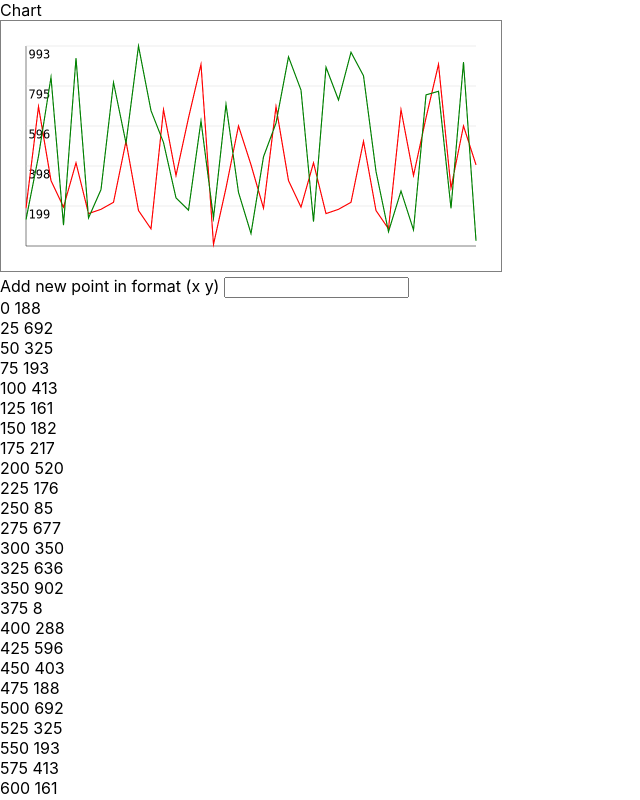
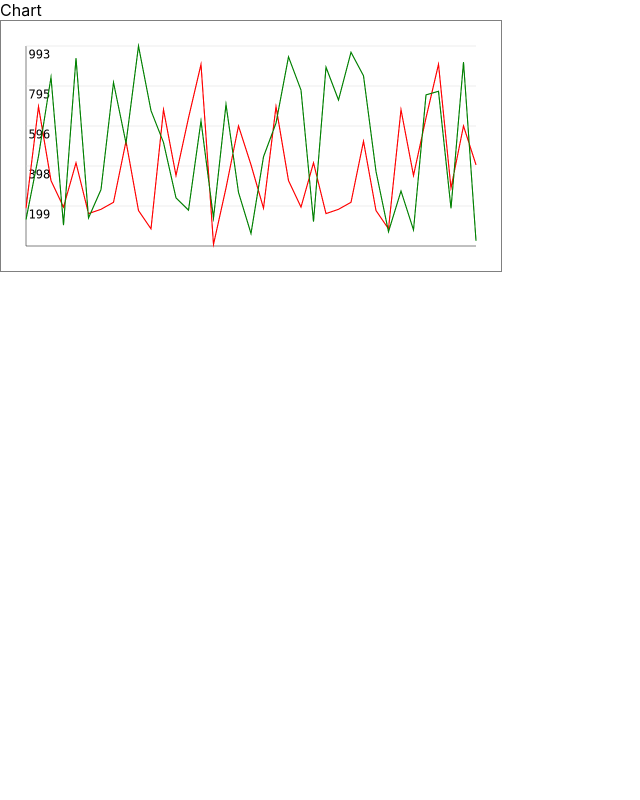
Before and after one commit to andyAG24/chart, a React (Create React App) app: page / in a window 1280 px wide. Shown: the top 800 px of the page, without its empty margins (0-640 px from the left). Built offline with nearby package versions, Linux system fonts and the light colour scheme.

Commit message:
fix(App): removed input for debugging

```diff
--- a/src/App.tsx
+++ b/src/App.tsx
@@ -1,45 +1,18 @@
-import React, { useState } from 'react';
+import React from 'react';
 import './App.css';
 import { Chart } from './components/Chart';
-import { coordsMock, LinesMock } from './components/Chart.mock';
+import { LinesMock } from './components/Chart.mock';
 
 function App() {
-  const [coords, setCoords] = useState(coordsMock);
-
-  const onKeyDown = (event: React.KeyboardEvent<HTMLInputElement>) => {
-    if (event.keyCode !== 13) return;
-
-    const values = event.currentTarget.value.split(' ');
-
-    if (values.length > 2 || !values.every((value) => !isNaN(+value))) {
-      event.currentTarget.value = 'Error';
-      return;
-    }
-
-    const newCoord = { x: +values[0], y: +values[1] };
-    setCoords([...coords, newCoord]);
-    event.currentTarget.value = '';
-  };
-
   return (
     <>
       <Chart
         viewHeight={250}
         viewWidth={500}
-        coords={coords}
         dpiRatio={2}
         options={{ line: { width: 2 }, padding: 50, rowsCount: 5 }}
         lines={LinesMock}
       />
-      <div>
-        <span>Add new point in format (x y) </span>
-        <input onKeyDown={onKeyDown} />
-      </div>
-      {coords.map(({ x, y }, index) => (
-        <div key={index}>
-          {x} {y}
-        </div>
-      ))}
     </>
   );
 }
--- a/src/components/Chart.types.ts
+++ b/src/components/Chart.types.ts
@@ -18,7 +18,6 @@ export interface Line {
 }
 
 export interface ChartProps {
-  coords: Coord[];
   dpiRatio?: number;
   viewHeight: number;
   viewWidth: number;
```
